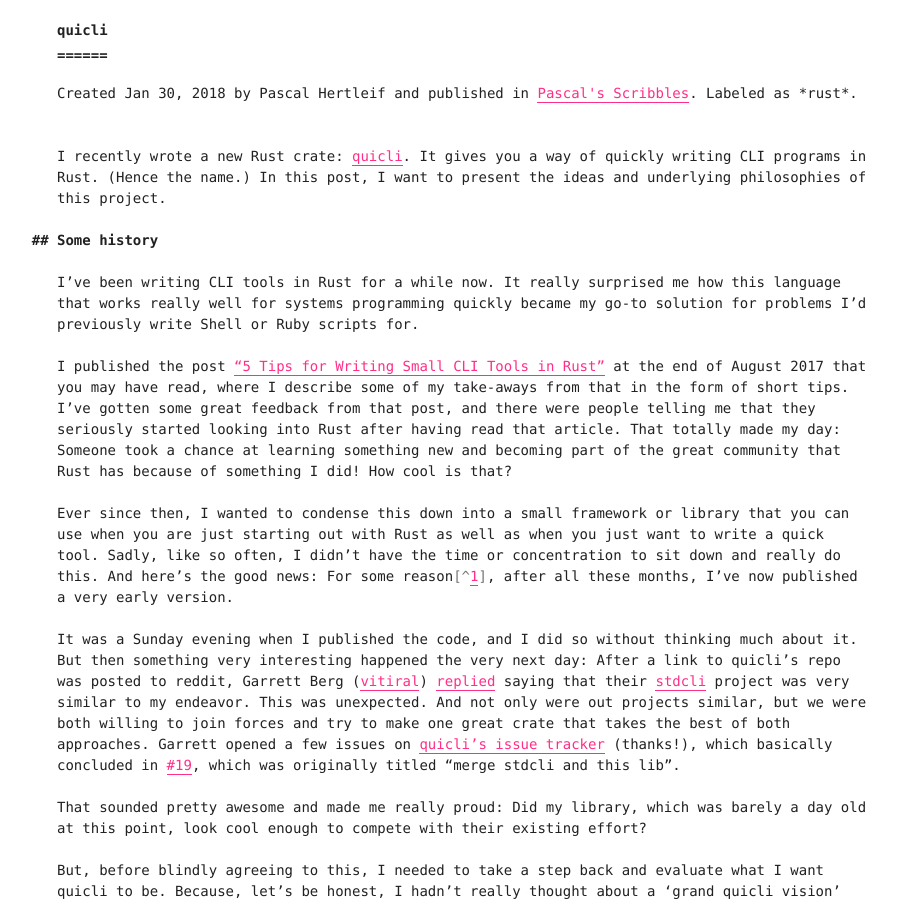
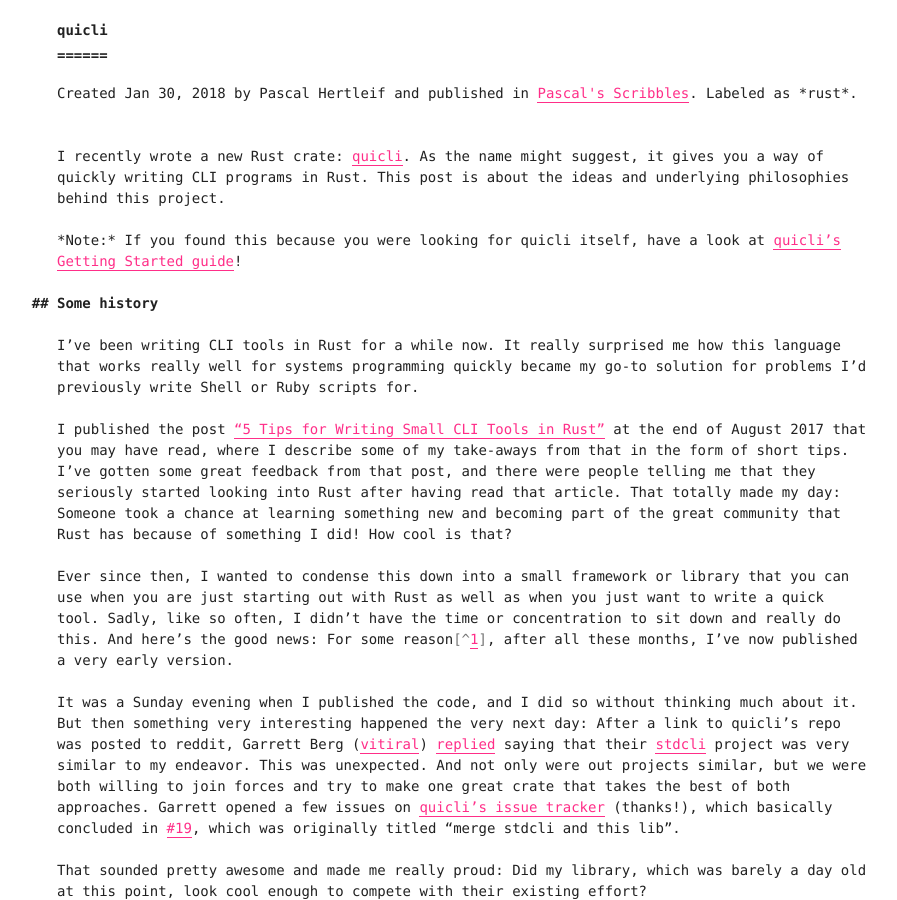
Before and after one commit to killercup/scribbles, a Jekyll site: the page built from _posts/2018-01-30-quicli.md, in a window 1280 px wide and 900 px high. Shown: the whole window, without its empty margins (177-1074 px from the left). Built offline with Jekyll 4.4.1, drawn with Linux system fonts in a browser that asks for light colours.

Commit message:
Quicli post: Rewrite intro, link to website

```diff
--- a/_posts/2018-01-30-quicli.md
+++ b/_posts/2018-01-30-quicli.md
@@ -4,12 +4,17 @@
 - rust
 ---
 I recently wrote a new Rust crate: [quicli].
-It gives you a way of quickly writing CLI programs in Rust.
-(Hence the name.)
-In this post,
-I want to present the ideas and underlying philosophies of this project.
+As the name might suggest,
+it gives you a way of quickly writing CLI programs in Rust.
+This post is about the ideas and underlying philosophies behind this project.
 
 [quicli]: https://github.com/killercup/quicli
+
+_Note:_
+If you found this because you were looking for quicli itself,
+have a look at [quicli's Getting Started guide][site]!
+
+[site]: https://killercup.github.io/quicli/
 
 ## Some history
 
```
